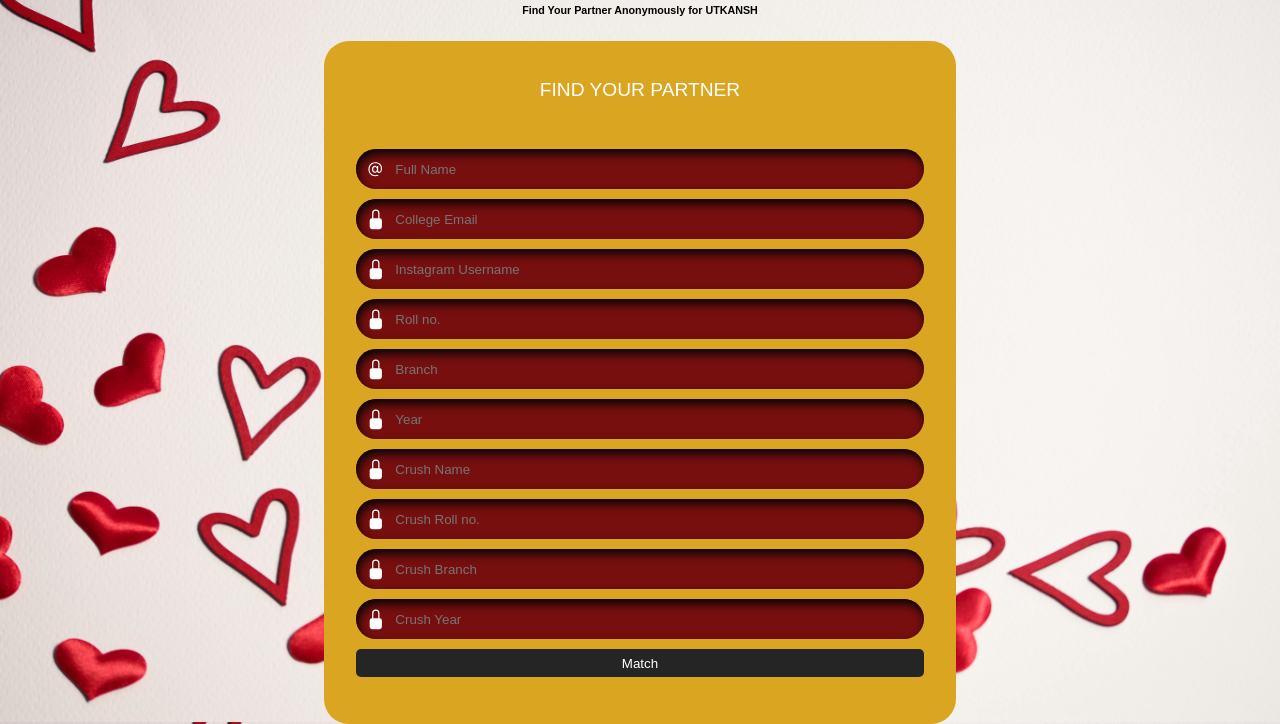
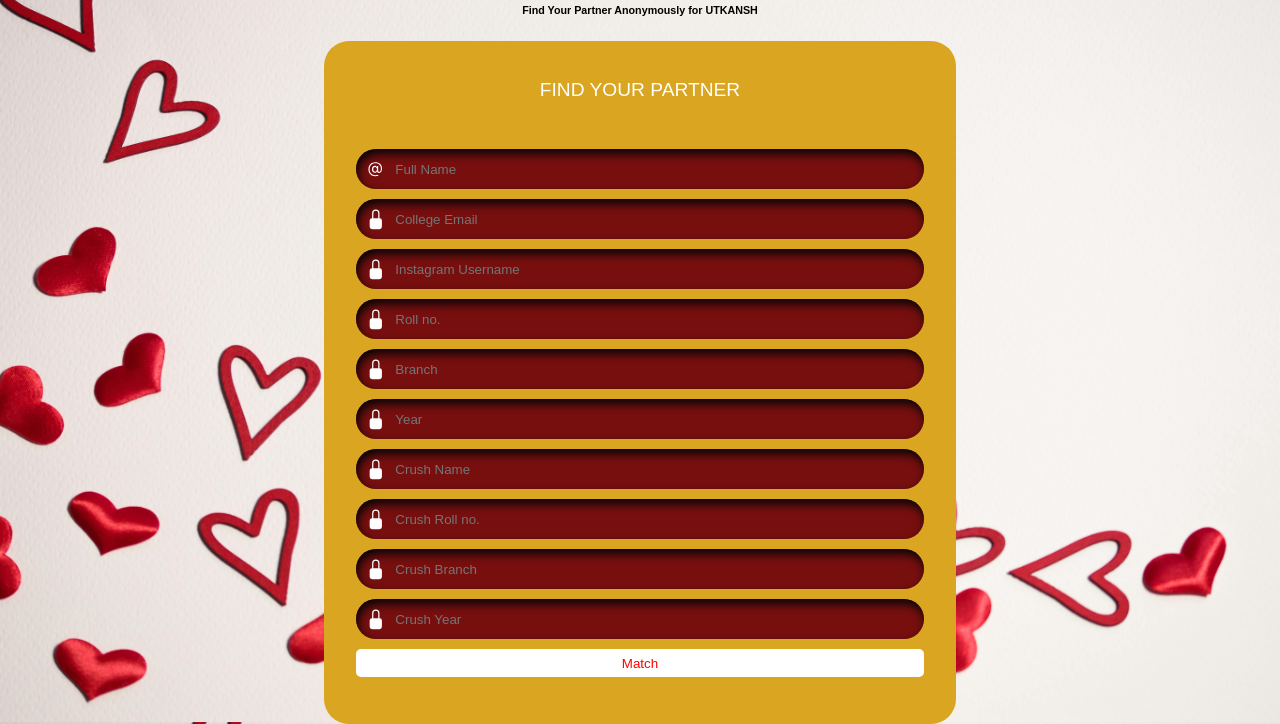
Before and after one commit to shivamworld0608/fest_date, a website: page index.html in a window 1280 px wide. Shown: the part 78-802 px from the top of the page. Drawn offline with Linux system fonts and the light colour scheme.

Commit message:
Update styles.css

```diff
--- a/public/styles.css
+++ b/public/styles.css
@@ -161,8 +161,8 @@ body {
     border: none;
     outline: none;
     transition: .4s ease-in-out;
-    background-color: #252525;
-    color: white;
+    background-color: white;
+    color: red;
   }
 
   .button3:hover {
```
